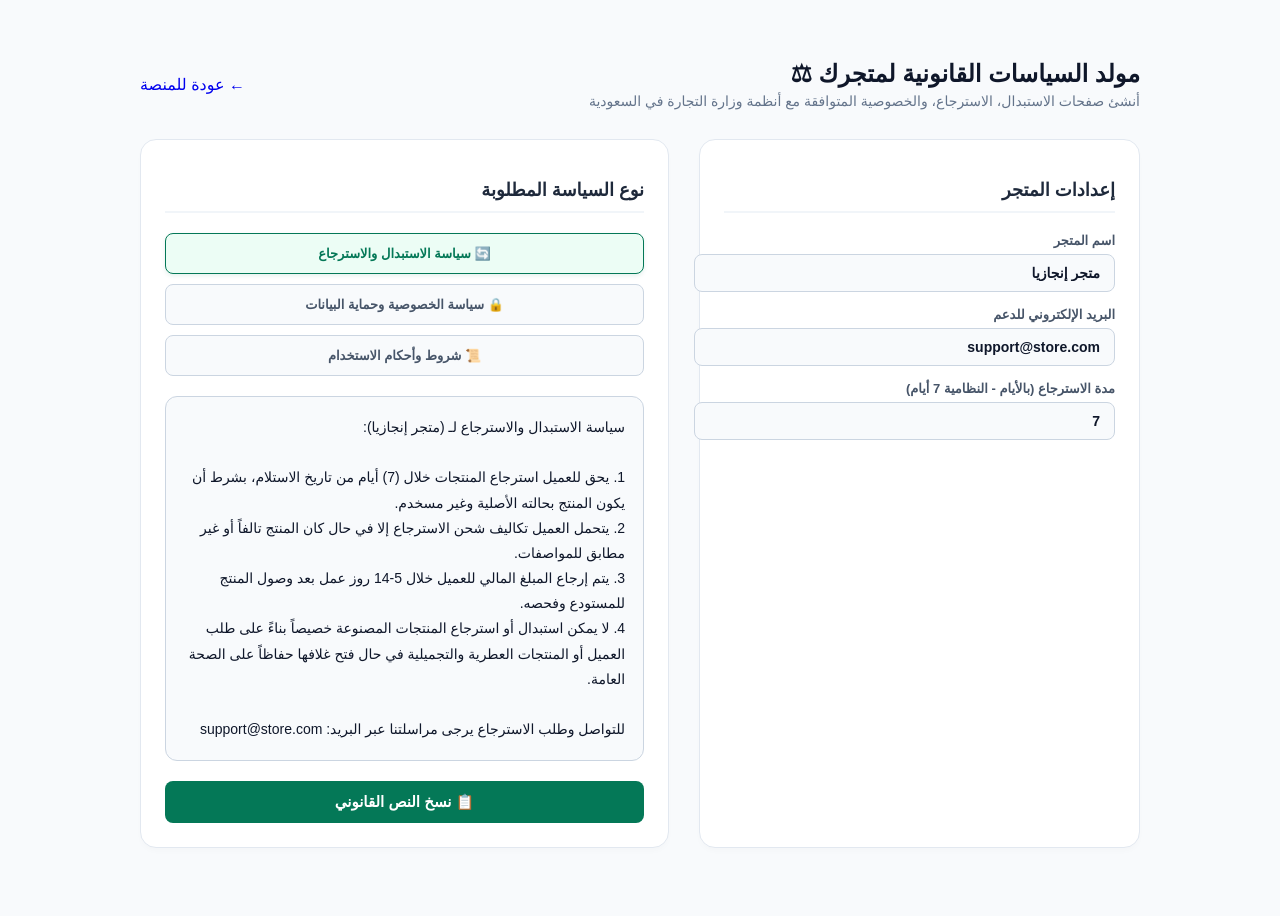
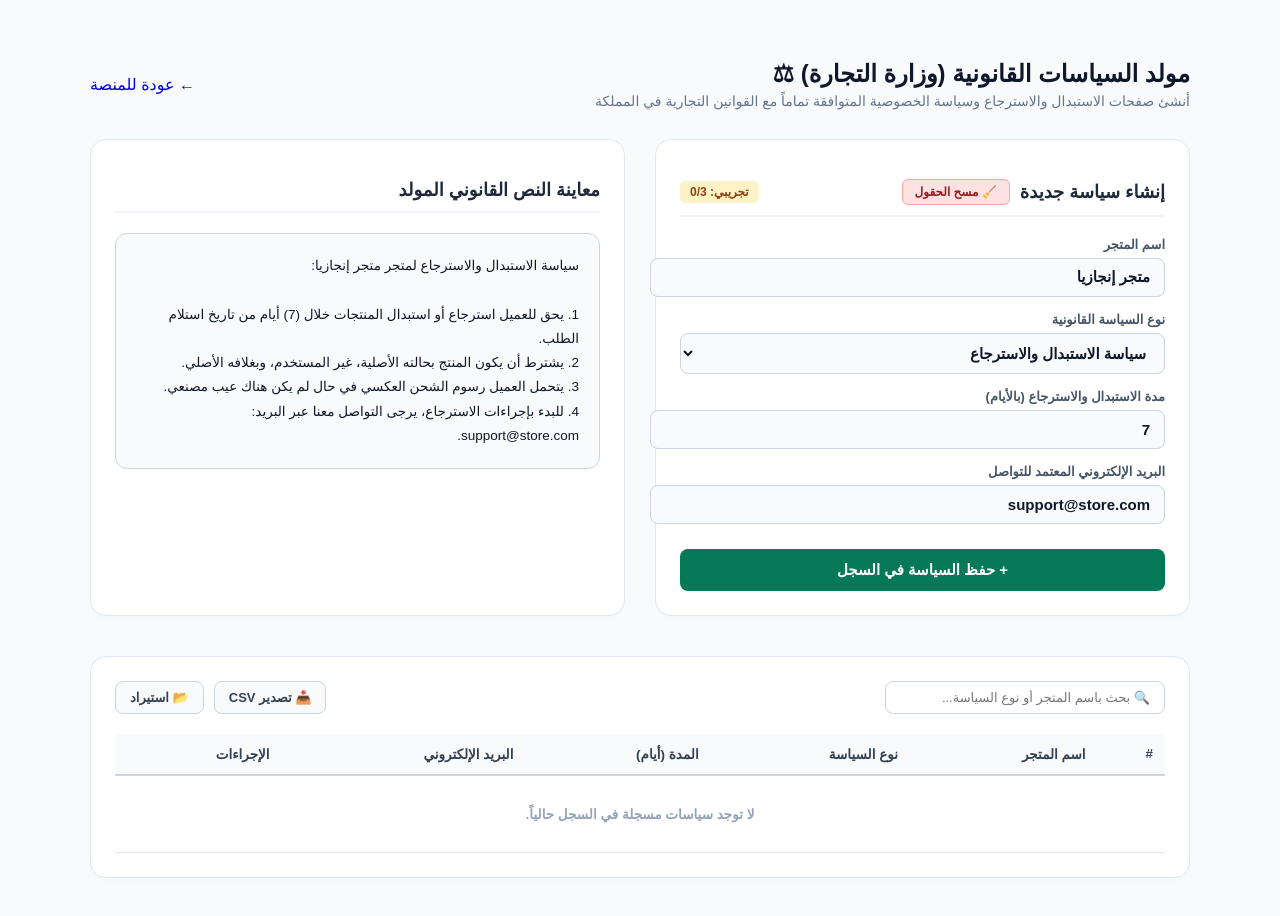
Before and after one commit to engaziasa-lang/engazia-app, a Next.js app: page /hub/sa/legal in a window 1280 px wide. Shown: the top 916 px of the page. Built offline with nearby package versions, Linux system fonts and the light colour scheme.

Commit message:
Update page.tsx

```diff
--- a/app/hub/sa/legal/page.tsx
+++ b/app/hub/sa/legal/page.tsx
@@ -1,32 +1,153 @@
 'use client';
 
-import React, { useState } from 'react';
+import React, { useState, useEffect, useRef } from 'react';
 import Link from 'next/link';
+
+interface LegalItem {
+  id: string;
+  storeName: string;
+  policyType: string;
+  returnDays: number;
+  contactEmail: string;
+  generatedText: string;
+}
 
 export default function LegalPolicyGeneratorSA() {
   const [storeName, setStoreName] = useState<string>('متجر إنجازيا');
-  const [storeEmail, setStoreEmail] = useState<string>('support@store.com');
-  const [returnDays, setReturnDays] = useState<number>(7); // مدة الاسترجاع النظامية
-  const [policyType, setPolicyType] = useState<'return' | 'privacy' | 'terms'>('return');
+  const [policyType, setPolicyType] = useState<string>('سياسة الاستبدال والاسترجاع');
+  const [returnDays, setReturnDays] = useState<number | ''>(7);
+  const [contactEmail, setContactEmail] = useState<string>('support@store.com');
 
-  // توليد النصوص القانونية باللهجة والنظام السعودي
-  const getPolicyContent = () => {
-    switch (policyType) {
-      case 'return':
-        return `سياسة الاستبدال والاسترجاع لـ (${storeName}):\n\n1. يحق للعميل استرجاع المنتجات خلال (${returnDays}) أيام من تاريخ الاستلام، بشرط أن يكون المنتج بحالته الأصلية وغير مسخدم.\n2. يتحمل العميل تكاليف شحن الاسترجاع إلا في حال كان المنتج تالفاً أو غير مطابق للمواصفات.\n3. يتم إرجاع المبلغ المالي للعميل خلال 5-14 روز عمل بعد وصول المنتج للمستودع وفحصه.\n4. لا يمكن استبدال أو استرجاع المنتجات المصنوعة خصيصاً بناءً على طلب العميل أو المنتجات العطرية والتجميلية في حال فتح غلافها حفاظاً على الصحة العامة.\n\nللتواصل وطلب الاسترجاع يرجى مراسلتنا عبر البريد: ${storeEmail}`;
-      case 'privacy':
-        return `سياسة الخصوصية وحماية البيانات لـ (${storeName}):\n\n1. نلتزم في (${storeName}) بحماية خصوصية بياناتك الشخصية (الاسم، الجوال، العنوان) وعدم مشاركتها مع أي جهة خارجية إلا لغرض إتمام الشحن والتوصيل.\n2. نستخدم وسائل تشفير متقدمة لضمان أمان عمليات الدفع الإلكتروني.\n3. يحق للعميل طلب حذف بياناته الشخصية في أي وقت من خلال التواصل معنا عبر: ${storeEmail}`;
-      case 'terms':
-        return `شروط وأحكام الاستخدام لـ (${storeName}):\n\n1. استخدامك لمتجراً وعملكيات الشراء تعني موافقتك التامة على كافة الشروط والأحكام.\n2. الأسعار معروضة بالريال السعودي (ر.س) وتشمل ضريبة القيمة المضافة (15%).\n3. يحق للمتجر تعديل الأسعار أو الشروط في أي وقت دون إشعار مسبق، وتطبق الشروط السارية وقت إتمام الطلب.\n\nللاستفسارات الشكاوى: ${storeEmail}`;
-      default:
-        return '';
+  const [items, setItems] = useState<LegalItem[]>([]);
+  const [searchQuery, setSearchQuery] = useState<string>('');
+  const [editingId, setEditingId] = useState<string | null>(null);
+
+  const fileInputRef = useRef<HTMLInputElement>(null);
+
+  useEffect(() => {
+    const saved = localStorage.getItem('seerk_legal_policies_items');
+    if (saved) {
+      try { setItems(JSON.parse(saved)); } catch (e) { }
+    }
+  }, []);
+
+  const saveToLocalStorage = (newItems: LegalItem[]) => {
+    setItems(newItems);
+    localStorage.setItem('seerk_legal_policies_items', JSON.stringify(newItems));
+  };
+
+  const isActivated = typeof window !== 'undefined' && !!localStorage.getItem('merchant_license_key');
+
+  const days = typeof returnDays === 'number' ? returnDays : 7;
+
+  // توليد النص القانوني المتوافق مع نظام وزارة التجارة السعودي
+  const generatedText = policyType.includes('الاستبدال')
+    ? `سياسة الاستبدال والاسترجاع لمتجر ${storeName || 'المتجر'}:\n\n1. يحق للعميل استرجاع أو استبدال المنتجات خلال (${days}) أيام من تاريخ استلام الطلب.\n2. يشترط أن يكون المنتج بحالته الأصلية، غير المستخدم، وبغلافه الأصلي.\n3. يتحمل العميل رسوم الشحن العكسي في حال لم يكن هناك عيب مصنعي.\n4. للبدء بإجراءات الاسترجاع، يرجى التواصل معنا عبر البريد: ${contactEmail || 'support@store.com'}.`
+    : `سياسة الخصوصية وحماية البيانات لمتجر ${storeName || 'المتجر'}:\n\n1. نلتزم بحماية خصوصية بياناتك الشخصية ومعلومات الدفع وفقاً لنظام حماية البيانات الشخصية في المملكة.\n2. لا يتم مشاركة بيانات العملاء مع أي طرف ثالث إلا لأغراض الشحن والتوصيل فقط.\n3. نستخدم تقنيات تشفير عالية الأمان لضمان تسوق آمن وموثوق.\n4. لأي استفسارات تتعلق بالخصوصية، تواصل معنا عبر: ${contactEmail || 'support@store.com'}.`;
+
+  const handleClearForm = () => {
+    setStoreName('');
+    setPolicyType('سياسة الاستبدال والاسترجاع');
+    setReturnDays(7);
+    setContactEmail('');
+    setEditingId(null);
+  };
+
+  const handleSaveItem = (e: React.FormEvent) => {
+    e.preventDefault();
+    if (!isActivated && items.length >= 3 && !editingId) {
+      alert('🔒 عذراً، لقد استهلكت الحد التجريبي (3 سياسات). يرجى ترقية حسابك لفتح السعة الكاملة بلا حدود!');
+      return;
+    }
+    if (!storeName.trim() || !contactEmail.trim()) {
+      alert('الرجاء إدخال اسم المتجر وبريد التواصل.');
+      return;
+    }
+
+    if (editingId) {
+      const updated = items.map(item => item.id === editingId ? {
+        ...item,
+        storeName,
+        policyType,
+        returnDays: days,
+        contactEmail,
+        generatedText,
+      } : item);
+      saveToLocalStorage(updated);
+      setEditingId(null);
+      alert('✨ تم تحديث السياسة بنجاح!');
+    } else {
+      const newItem: LegalItem = {
+        id: Date.now().toString(),
+        storeName,
+        policyType,
+        returnDays: days,
+        contactEmail,
+        generatedText,
+      };
+      saveToLocalStorage([...items, newItem]);
+      alert('✅ تمت إضافة السياسة إلى السجل بنجاح!');
+    }
+
+    handleClearForm();
+  };
+
+  const handleEdit = (item: LegalItem) => {
+    setStoreName(item.storeName);
+    setPolicyType(item.policyType);
+    setReturnDays(item.returnDays);
+    setContactEmail(item.contactEmail);
+    setEditingId(item.id);
+    window.scrollTo({ top: 0, behavior: 'smooth' });
+  };
+
+  const handleDelete = (id: string) => {
+    if (confirm('هل أنت متأكد من حذف هذه السياسة من السجل؟')) {
+      const filtered = items.filter(i => i.id !== id);
+      saveToLocalStorage(filtered);
     }
   };
 
-  const handleCopyText = () => {
-    navigator.clipboard.writeText(getPolicyContent());
-    alert('✨ تم نسخ النص القانوني بنجاح!');
+  const handleExportCsv = () => {
+    if (items.length === 0) {
+      alert('لا توجد بيانات لتصديرها.');
+      return;
+    }
+    let csv = "data:text/csv;charset=utf-8,ID,StoreName,PolicyType,Days,Email\n";
+    items.forEach((row, idx) => {
+      csv += `${idx + 1},${row.storeName},${row.policyType},${row.returnDays},${row.contactEmail}\n`;
+    });
+    const encodedUri = encodeURI(csv);
+    const link = document.createElement("a");
+    link.setAttribute("href", encodedUri);
+    link.setAttribute("download", "seerk_legal_policies.csv");
+    document.body.appendChild(link);
+    link.click();
+    document.body.removeChild(link);
   };
+
+  const handleImportJson = (e: React.ChangeEvent<HTMLInputElement>) => {
+    const reader = new FileReader();
+    if (e.target.files && e.target.files[0]) {
+      reader.readAsText(e.target.files[0], "UTF-8");
+      reader.onload = (event) => {
+        try {
+          const imported = JSON.parse(event.target?.result as string);
+          if (Array.isArray(imported)) {
+            saveToLocalStorage(imported);
+            alert('✨ تم استيراد السياسات بنجاح!');
+          }
+        } catch (err) {
+          alert('❌ ملف غير صالح.');
+        }
+      };
+    }
+  };
+
+  const filteredItems = items.filter(item =>
+    item.storeName.toLowerCase().includes(searchQuery.toLowerCase()) ||
+    item.policyType.toLowerCase().includes(searchQuery.toLowerCase())
+  );
 
   return (
     <div className="tool-container">
@@ -35,40 +156,52 @@ export default function LegalPolicyGeneratorSA() {
         a { text-decoration: none; }
       `}</style>
       <style jsx>{`
-        .tool-container { direction: rtl; max-width: 1000px; margin: 40px auto; padding: 20px; }
+        .tool-container { direction: rtl; max-width: 1100px; margin: 40px auto; padding: 20px; }
 
-        .header { display: flex; align-items: center; justify-content: space-between; margin-bottom: 30px; }
+        .header { display: flex; align-items: center; justify-content: space-between; margin-bottom: 30px; flex-wrap: wrap; gap: 15px; }
         .back-btn { background: #ffffff; border: 1px solid #cbd5e1; padding: 8px 16px; border-radius: 8px; color: #475569; font-weight: 700; font-size: 14px; transition: all 0.2s; display: flex; align-items: center; gap: 8px; }
         .back-btn:hover { background: #f1f5f9; color: #0f172a; }
 
         .title-box h1 { font-size: 24px; font-weight: 900; color: #0f172a; margin: 0 0 5px 0; }
         .title-box p { color: #64748b; margin: 0; font-size: 14px; }
 
-        .grid-layout { display: grid; grid-template-columns: 1fr 1.2fr; gap: 30px; }
+        .grid-layout { display: grid; grid-template-columns: 1fr 1fr; gap: 30px; margin-bottom: 40px; }
         @media(max-width: 768px) { .grid-layout { grid-template-columns: 1fr; } }
 
         .card { background: #ffffff; border-radius: 16px; padding: 24px; border: 1px solid #e2e8f0; box-shadow: 0 4px 6px -1px rgba(0,0,0,0.02); }
-        .card-title { font-size: 18px; font-weight: 800; color: #1e293b; margin-bottom: 20px; border-bottom: 2px solid #f1f5f9; padding-bottom: 10px; }
+        .card-title { font-size: 18px; font-weight: 800; color: #1e293b; margin-bottom: 20px; border-bottom: 2px solid #f1f5f9; padding-bottom: 10px; display: flex; justify-content: space-between; align-items: center; flex-wrap: wrap; gap: 10px; }
+
+        .clear-form-btn { background: #fee2e2; border: 1px solid #fca5a5; color: #991b1b; padding: 5px 12px; border-radius: 6px; font-size: 12px; font-weight: 800; cursor: pointer; transition: all 0.2s; font-family: 'Tajawal', sans-serif; display: flex; align-items: center; gap: 5px; }
+        .clear-form-btn:hover { background: #fecaca; }
 
         .input-group { margin-bottom: 15px; }
         .input-group label { display: block; font-size: 13px; font-weight: 700; color: #475569; margin-bottom: 6px; }
-        .input-wrapper input { width: 100%; padding: 10px 14px; border: 1px solid #cbd5e1; border-radius: 8px; font-size: 14px; font-family: 'Tajawal', sans-serif; outline: none; transition: border 0.2s; background: #f8fafc; color: #0f172a; font-weight: 600; }
-        .input-wrapper input:focus { border-color: #047857; background: #ffffff; }
+        .input-wrapper input, .input-wrapper select { width: 100%; padding: 10px 14px; border: 1px solid #cbd5e1; border-radius: 8px; font-size: 15px; font-family: 'Tajawal', sans-serif; outline: none; background: #f8fafc; color: #0f172a; font-weight: 600; }
+        .input-wrapper input:focus, .input-wrapper select:focus { border-color: #047857; background: #ffffff; }
 
-        .types-grid { display: grid; grid-template-columns: 1fr; gap: 10px; margin-bottom: 20px; }
-        .type-btn { padding: 12px; border: 1px solid #cbd5e1; background: #f8fafc; border-radius: 8px; cursor: pointer; font-family: 'Tajawal', sans-serif; font-weight: 700; font-size: 13px; color: #475569; transition: all 0.2s; text-align: center; }
-        .type-btn.active { background: #ecfdf5; border-color: #047857; color: #047857; box-shadow: 0 2px 4px rgba(4,120,87,0.1); }
+        .action-btn { background: #047857; color: #fff; border: none; width: 100%; padding: 12px; border-radius: 8px; font-weight: 900; font-size: 15px; cursor: pointer; transition: all 0.2s; font-family: 'Tajawal', sans-serif; margin-top: 10px; }
+        .action-btn:hover { background: #065f46; }
 
-        .preview-box { background: #f8fafc; border: 1px solid #cbd5e1; border-radius: 12px; padding: 18px; margin-bottom: 20px; white-space: pre-wrap; font-size: 14px; color: #0f172a; line-height: 1.8; font-weight: 500; min-height: 250px; }
+        .preview-box { background: #f8fafc; border: 1px solid #cbd5e1; border-radius: 12px; padding: 20px; font-size: 13.5px; color: #0f172a; line-height: 1.8; white-space: pre-wrap; font-weight: 500; max-height: 400px; overflow-y: auto; }
 
-        .copy-btn { background: #047857; color: #fff; border: none; width: 100%; padding: 12px; border-radius: 8px; font-weight: 900; font-size: 15px; cursor: pointer; transition: all 0.2s; font-family: 'Tajawal', sans-serif; }
-        .copy-btn:hover { background: #065f46; }
+        .table-section { background: #ffffff; border-radius: 16px; padding: 24px; border: 1px solid #e2e8f0; box-shadow: 0 4px 6px -1px rgba(0,0,0,0.02); }
+        .table-toolbar { display: flex; justify-content: space-between; align-items: center; margin-bottom: 20px; flex-wrap: wrap; gap: 15px; }
+        .search-input { padding: 8px 14px; border: 1px solid #cbd5e1; border-radius: 8px; font-family: 'Tajawal', sans-serif; font-size: 13px; outline: none; width: 250px; }
+        .table-btns { display: flex; gap: 10px; }
+        .t-btn { padding: 8px 14px; border-radius: 8px; font-weight: 700; font-size: 13px; cursor: pointer; border: 1px solid #cbd5e1; background: #f8fafc; color: #334155; font-family: 'Tajawal', sans-serif; }
+        .t-btn:hover { background: #f1f5f9; }
+
+        .data-table { width: 100%; border-collapse: collapse; font-size: 13.5px; }
+        .data-table th { background: #f8fafc; padding: 12px; text-align: right; border-bottom: 2px solid #cbd5e1; font-weight: 800; color: #334155; }
+        .data-table td { padding: 12px; border-bottom: 1px solid #e2e8f0; color: #0f172a; font-weight: 600; }
+
+        .trial-badge { background: #fef3c7; color: #92400e; padding: 4px 10px; border-radius: 6px; font-size: 12px; font-weight: 800; }
       `}</style>
 
       <div className="header">
         <div className="title-box">
-          <h1>مولد السياسات القانونية لمتجرك ⚖</h1>
-          <p>أنشئ صفحات الاستبدال، الاسترجاع، والخصوصية المتوافقة مع أنظمة وزارة التجارة في السعودية</p>
+          <h1>مولد السياسات القانونية (وزارة التجارة) ⚖</h1>
+          <p>أنشئ صفحات الاستبدال والاسترجاع وسياسة الخصوصية المتوافقة تماماً مع القوانين التجارية في المملكة</p>
         </div>
         <Link href="/hub/sa" className="back-btn">
           <span>←</span> عودة للمنصة
@@ -78,53 +211,121 @@ export default function LegalPolicyGeneratorSA() {
       <div className="grid-layout">
         {/* قسم المدخلات */}
         <div className="card">
-          <h2 className="card-title">إعدادات المتجر</h2>
+          <h2 className="card-title">
+            <div style={{ display: 'flex', alignItems: 'center', gap: '10px' }}>
+              <span>{editingId ? 'تعديل السياسة' : 'إنشاء سياسة جديدة'}</span>
+              <button type="button" className="clear-form-btn" onClick={handleClearForm} title="مسح الحقول">
+                🧹 مسح الحقول
+              </button>
+            </div>
+            {!isActivated && <span className="trial-badge">تجريبي: {items.length}/3</span>}
+          </h2>
 
+          <form onSubmit={handleSaveItem}>
             <div className="input-group">
               <label>اسم المتجر</label>
               <div className="input-wrapper">
-              <input type="text" value={storeName} onChange={(e) => setStoreName(e.target.value)} />
+                <input type="text" value={storeName} onChange={(e) => setStoreName(e.target.value)} placeholder="مثال: متجر إنجازيا" required />
               </div>
             </div>
 
             <div className="input-group">
-            <label>البريد الإلكتروني للدعم</label>
+              <label>نوع السياسة القانونية</label>
               <div className="input-wrapper">
-              <input type="text" value={storeEmail} onChange={(e) => setStoreEmail(e.target.value)} />
+                <select value={policyType} onChange={(e) => setPolicyType(e.target.value)}>
+                  <option value="سياسة الاستبدال والاسترجاع">سياسة الاستبدال والاسترجاع</option>
+                  <option value="سياسة الخصوصية وحماية البيانات">سياسة الخصوصية وحماية البيانات</option>
+                  <option value="الشروط والأحكام العامة">الشروط والأحكام العامة</option>
+                </select>
               </div>
             </div>
 
+            {policyType.includes('الاستبدال') && (
               <div className="input-group">
-            <label>مدة الاسترجاع (بالأيام - النظامية 7 أيام)</label>
+                <label>مدة الاستبدال والاسترجاع (بالأيام)</label>
                 <div className="input-wrapper">
-              <input type="number" min="1" max="30" value={returnDays} onChange={(e) => setReturnDays(Number(e.target.value))} />
+                  <input type="number" min="1" value={returnDays === '' ? '' : returnDays} onChange={(e) => setReturnDays(e.target.value === '' ? '' : Number(e.target.value))} placeholder="7" required />
+                </div>
+              </div>
+            )}
+
+            <div className="input-group">
+              <label>البريد الإلكتروني المعتمد للتواصل</label>
+              <div className="input-wrapper">
+                <input type="email" value={contactEmail} onChange={(e) => setContactEmail(e.target.value)} placeholder="support@store.com" required />
+              </div>
+            </div>
+
+            <button type="submit" className="action-btn">
+              {editingId ? '💾 حفظ التعديلات' : '+ حفظ السياسة في السجل'}
+            </button>
+          </form>
+        </div>
+
+        {/* قسم المعاينة الفورية */}
+        <div className="card">
+          <h2 className="card-title">معاينة النص القانوني المولد</h2>
+          <div className="preview-box">
+            {generatedText}
           </div>
         </div>
       </div>
 
-        {/* قسم معاينة ونَسخ النص القانوني */}
-        <div className="card">
-          <h2 className="card-title">نوع السياسة المطلوبة</h2>
-
-          <div className="types-grid">
-            <button className={`type-btn ${policyType === 'return' ? 'active' : ''}`} onClick={() => setPolicyType('return')}>
-              🔄 سياسة الاستبدال والاسترجاع
-            </button>
-            <button className={`type-btn ${policyType === 'privacy' ? 'active' : ''}`} onClick={() => setPolicyType('privacy')}>
-              🔒 سياسة الخصوصية وحماية البيانات
-            </button>
-            <button className={`type-btn ${policyType === 'terms' ? 'active' : ''}`} onClick={() => setPolicyType('terms')}>
-              📜 شروط وأحكام الاستخدام
-            </button>
+      {/* جدول إدارة السجلات السفلي */}
+      <div className="table-section">
+        <div className="table-toolbar">
+          <input
+            type="text"
+            className="search-input"
+            placeholder="🔍 بحث باسم المتجر أو نوع السياسة..."
+            value={searchQuery}
+            onChange={(e) => setSearchQuery(e.target.value)}
+          />
+          <div className="table-btns">
+            <button className="t-btn" onClick={handleExportCsv}>📥 تصدير CSV</button>
+            <button className="t-btn" onClick={() => fileInputRef.current?.click()}>📂 استيراد</button>
+            <input type="file" ref={fileInputRef} onChange={handleImportJson} accept=".json" style={{ display: 'none' }} />
+          </div>
         </div>
 
-          <div className="preview-box">
-            {getPolicyContent()}
+        <div style={{ overflowX: 'auto' }}>
+          <table className="data-table">
+            <thead>
+              <tr>
+                <th>#</th>
+                <th>اسم المتجر</th>
+                <th>نوع السياسة</th>
+                <th>المدة (أيام)</th>
+                <th>البريد الإلكتروني</th>
+                <th>الإجراءات</th>
+              </tr>
+            </thead>
+            <tbody>
+              {filteredItems.length === 0 ? (
+                <tr>
+                  <td colSpan={6} style={{ textAlign: 'center', color: '#94a3b8', padding: '30px 0' }}>
+                    لا توجد سياسات مسجلة في السجل حالياً.
+                  </td>
+                </tr>
+              ) : (
+                filteredItems.map((item, idx) => (
+                  <tr key={item.id}>
+                    <td>{idx + 1}</td>
+                    <td style={{ fontWeight: 800 }}>{item.storeName}</td>
+                    <td>{item.policyType}</td>
+                    <td>{item.returnDays} أيام</td>
+                    <td style={{ color: '#047857' }}>{item.contactEmail}</td>
+                    <td>
+                      <div style={{ display: 'flex', gap: '8px' }}>
+                        <button onClick={() => handleEdit(item)} style={{ background: '#e0f2fe', color: '#0369a1', border: 'none', padding: '5px 10px', borderRadius: '6px', fontSize: '11px', fontWeight: 800, cursor: 'pointer' }}>تعديل</button>
+                        <button onClick={() => handleDelete(item.id)} style={{ background: '#fee2e2', color: '#991b1b', border: 'none', padding: '5px 10px', borderRadius: '6px', fontSize: '11px', fontWeight: 800, cursor: 'pointer' }}>حذف</button>
                       </div>
-
-          <button className="copy-btn" onClick={handleCopyText}>
-            📋 نسخ النص القانوني
-          </button>
+                    </td>
+                  </tr>
+                ))
+              )}
+            </tbody>
+          </table>
         </div>
       </div>
     </div>
```
Lines whose indentation alone changed are shown as unchanged.
